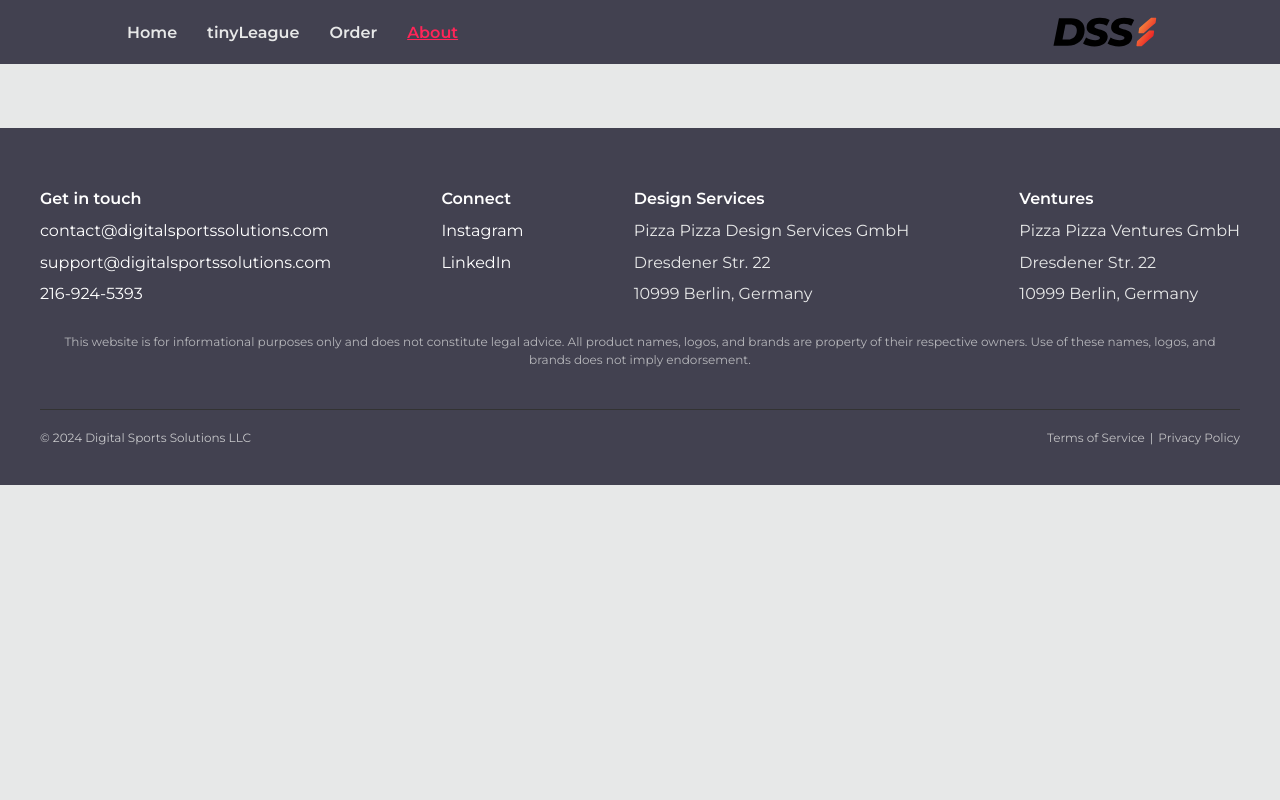
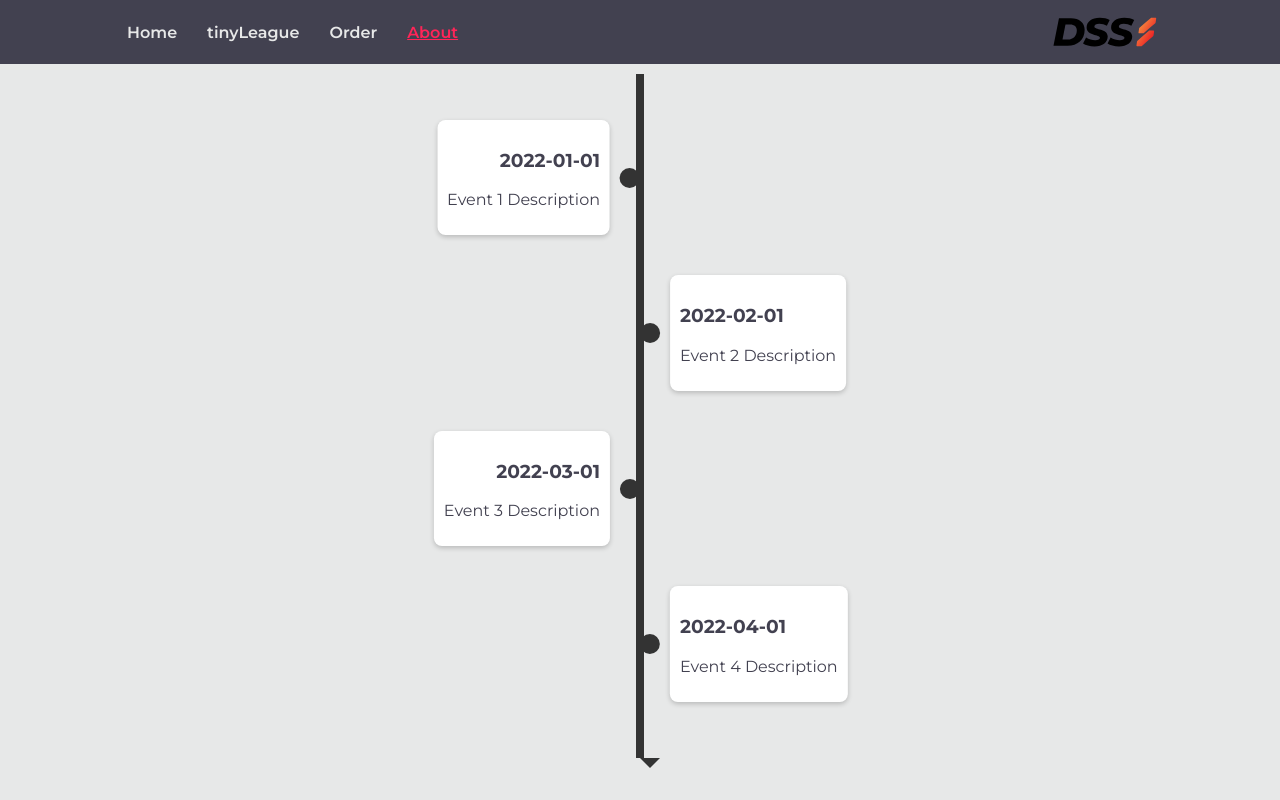
Before and after one commit to Digital-Sports-Solutions-Official/DSS-website, a React (Vite) app: page /about in a window 1280 px wide. Shown: the top 800 px of the page. Built offline with nearby package versions, Linux system fonts and the light colour scheme.

Commit message:
Timeline basics up and running

```diff
--- a/src/products.tsx
+++ b/src/products.tsx
@@ -29,3 +29,5 @@ const clkBox: Product = {
 const products: Array<Product> = [dualDigitShotClock, miniGameClock, clkBox, dualDigitShotClock, miniGameClock, clkBox]
 
 export default products;
+
+//TODO make components take products as a prop
--- a/src/routes/About/About.tsx
+++ b/src/routes/About/About.tsx
@@ -2,12 +2,20 @@
 
 import NavBar from '../../common_components/NavBar';
 import Footer from '../../common_components/Footer';
+import Timeline from './Timeline';
+
+const events = [
+    { date: '2022-01-01', description: 'Event 1 Description' },
+    { date: '2022-02-01', description: 'Event 2 Description' },
+    { date: '2022-03-01', description: 'Event 3 Description' },
+    { date: '2022-04-01', description: 'Event 4 Description' },
+];
 
 const About = () => {
     return (
         <div className="About">
             <NavBar />
-
+            <Timeline events={events} />
             <Footer />
         </div>
     );
--- /dev/null
+++ b/src/routes/About/Timeline.css
@@ -0,0 +1,84 @@
+/* Noah Klein */
+
+.Timeline {
+    position: relative;
+    padding: 20px;
+}
+
+.timeline-line {
+    position: absolute;
+    top: 10px;
+    bottom: 0;
+    left: 50%;
+    width: 8px;
+    background-color: #333;
+    transform: translateX(-50%);
+}
+
+.timeline-arrow {
+    position: absolute;
+    bottom: -10px;
+    left: 50%;
+    width: 0;
+    height: 0;
+    border-left: 10px solid transparent;
+    border-right: 10px solid transparent;
+    border-top: 10px solid #333;
+}
+
+.timeline-event {
+    position: relative;
+    display: flex;
+    align-items: center;
+    margin: 20px 0;
+    opacity: 0;
+}
+
+.left {
+    flex-direction: row-reverse;
+    text-align: right;
+
+}
+
+.right {
+    flex-direction: row;
+    text-align: left;
+}
+
+.event-bubble {
+    width: 20px;
+    height: 20px;
+    background-color: #333;
+    border-radius: 50%;
+}
+
+.event-content {
+    background-color: #fff;
+    border-radius: 8px;
+    padding: 10px;
+    margin: 0 10px;
+    box-shadow: 0px 2px 5px rgba(0, 0, 0, 0.2);
+}
+
+.slide-in.left {
+    animation: slideInLeft 1s forwards;
+}
+
+.slide-in.right {
+    animation: slideInRight 1s forwards;
+}
+
+
+@keyframes slideInLeft {
+    to {
+        opacity: 1;
+        transform: translateX(-50%);
+    }
+}
+
+@keyframes slideInRight {
+    to {
+        opacity: 1;
+        transform: translateX(50%);
+    }
+}
--- /dev/null
+++ b/src/routes/About/Timeline.tsx
@@ -0,0 +1,45 @@
+/* Noah Klein */
+
+import React, { useEffect, useState } from 'react';
+import './Timeline.css';
+
+interface Event {
+    date: string;
+    description: string;
+}
+
+interface TimelineProps {
+    events: Event[];
+}
+
+const Timeline: React.FC<TimelineProps> = ({ events }) => {
+    const [animate, setAnimate] = useState(false);
+
+    useEffect(() => {
+        // Trigger animation on mount
+        setAnimate(true);
+    }, []);
+
+    return (
+        <div className="Timeline">
+            <div className="column">
+                {events.map((event, index) => (
+                    <div
+                        key={index}
+                        className={`timeline-event ${animate ? 'slide-in' : ''} ${index % 2 === 0 ? 'left' : 'right'}`}
+                    >
+                        <div className="event-bubble"></div>
+                        <div className="event-content">
+                            <h3>{event.date}</h3>
+                            <p>{event.description}</p>
+                        </div>
+                    </div>
+                ))}
+            </div>
+            <div className="timeline-line"></div>
+            <div className="timeline-arrow"></div>
+        </div>
+    );
+};
+
+export default Timeline;
--- a/src/routes/TinyLeague/Ecosystem.tsx
+++ b/src/routes/TinyLeague/Ecosystem.tsx
@@ -5,9 +5,9 @@ import './Ecosystem.css'
 
 
 const ecosystem: Array<MediaTextEntry> = [
-    { title: "Hardware", imgURL: 'hardware.png', href: "https://ncdadodgeball.com/", description: "Fringilla nunc suscipit augue facilisi tellus aliquet ipsum. Dui porta elementum class natoque platea nam curae id malesuada. Vitae auctor venenatis felis a at auctor. Neque sem euismod posuere nullam tempus vitae aenean nostra. Vel suspendisse class nulla vivamus quam consectetur semper. Auctor est aliquet magna ultrices tellus vel lacus ex feugiat. Ad penatibus amet suspendisse dapibus mollis sociosqu. Porttitor a pulvinar penatibus habitasse mi ultricies ex." },
-    { title: "Software", imgURL: 'software.webp', description: "[NO HREF SPECIFIED ON THIS ONE, SO NO LINK!]----------------------Mi aliquam ipsum aliquet neque class faucibus ligula. Hac interdum eget tristique blandit nunc aliquet in phasellus. Class ornare nullam congue metus praesent cubilia ridiculus rutrum. Quis porttitor facilisi habitasse adipiscing eu aliquam. Magna enim parturient sit arcu dictum magna feugiat mollis orci? Blandit potenti posuere vehicula; vestibulum habitant penatibus scelerisque. Sollicitudin turpis dictum odio efficitur blandit. Donec inceptos risus sodales sagittis sollicitudin per." },
-    { title: "Database", imgURL: 'database.png', href: "https://ncdadodgeball.com/", description: "[HEY CHECK OUT MY IMAGE'S HREF!]-----------------------Lorem ipsum odor amet, consectetuer adipiscing elit. Duis nisi netus aptent augue facilisis sociosqu himenaeos turpis. Habitasse convallis ipsum morbi metus massa cursus. Ataciti scelerisque sapien pretium scelerisque erat fermentum congue. Montes curabitur commodo at orci morbi. Posuere adipiscing dui vestibulum; per cras augue arcu?" },
+    { title: "Hardware", imgURL: 'hardware.png', href: "https://ncdadodgeball.com/", description: "An innovative suite of modular game units that enable players to build customized scoreboards that perfectly fit their sports needs." },
+    { title: "Software", imgURL: 'software.webp', description: "An all-in-one mobile and web-based application that connects players, coaches, and spectators to live game statics and updates." },
+    { title: "Database", imgURL: 'database.png', href: "https://ncdadodgeball.com/", description: "The backbone of Digital Sports Solutions enables integration between the hardware, software, and 3rd party apps." },
 ]
 
 
```
